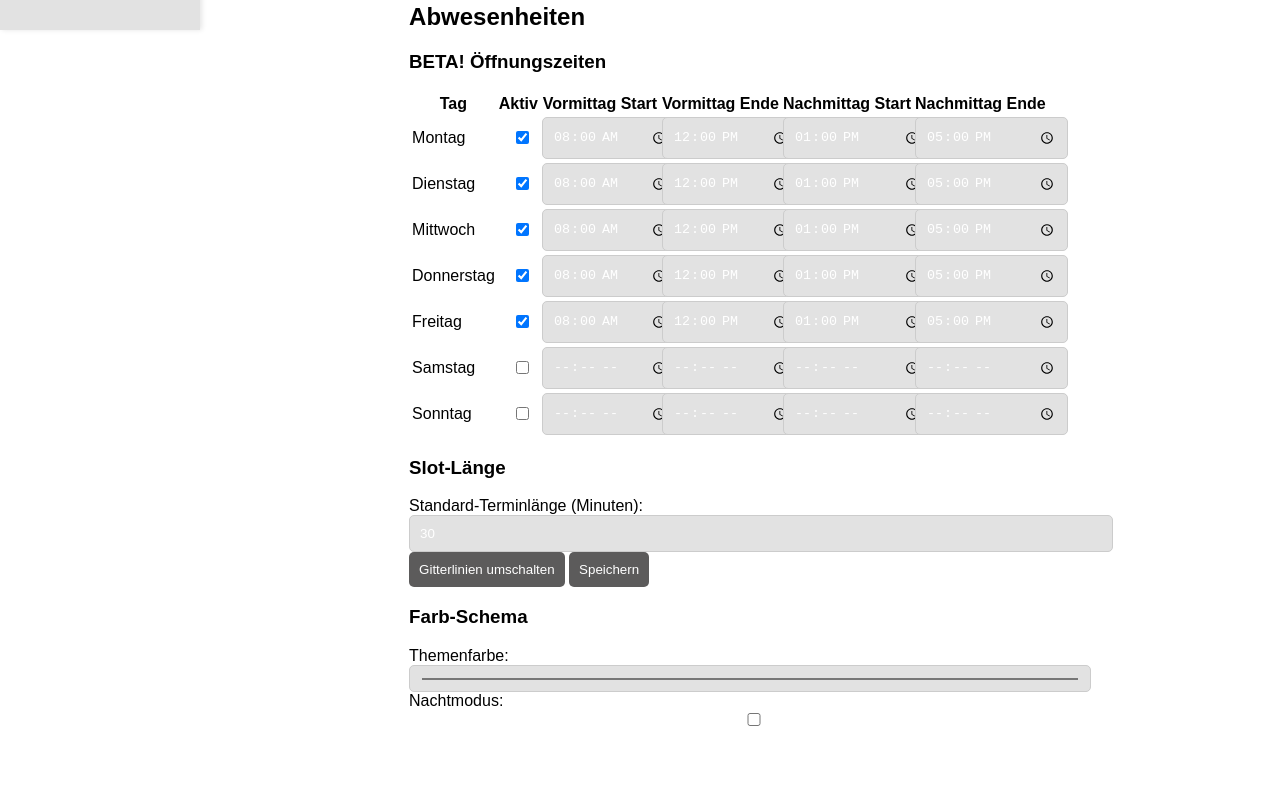
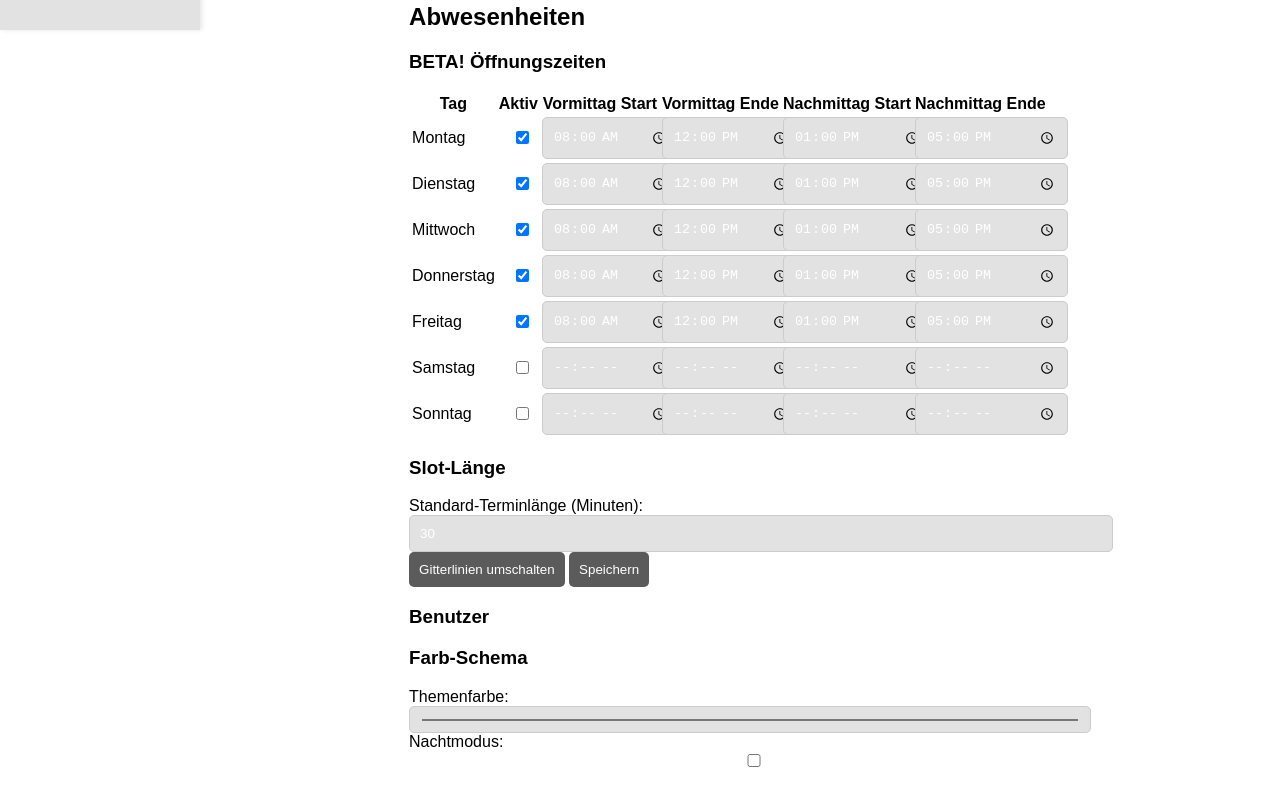
Before and after one commit to Pascal01991/WebApp_Lokal, a website: page backend/secure/dashboard.html in a window 1280 px wide. Shown: the part 790-1595 px from the top of the page. Before the commit the page ends 1560 px from the top, so only its background shows below. Drawn offline with Linux system fonts and the light colour scheme; no server answers; files whose address does not match are found by name.

Commit message:
V6.2_ApoitnmentFormÜberarbeitet.0

```diff
--- a/backend/secure/dashboard.html
+++ b/backend/secure/dashboard.html
@@ -480,6 +480,10 @@
       <button type="button" id="saveWorkingHours">Speichern</button>
   </form>
 
+  <h3>Benutzer</h>
+
+
+
   <h3>Farb-Schema</h3>
               <!-- Farbwahl für das Thema -->
               <div class="form-row">
--- a/frontend/styles.dashboard.css
+++ b/frontend/styles.dashboard.css
@@ -8,6 +8,19 @@ DESIGNVARIABLEN
   --background-medium: #e2e2e2;
   --background-dark: #ffffff;
   --text-color: #000000;
+
+/*Kalender-Farben*/
+
+/*Benutzer 1*/
+  --user1: #24144b; /* Standard-Themenfarbe */
+/*Benutzer 2*/
+  --user2: #143a4b; /* Standard-Themenfarbe */
+/*Benutzer 3*/
+  --user3: #414b14; /* Standard-Themenfarbe */
+/*Benutzer 4*/
+  --user4: #4b142e; /* Standard-Themenfarbe */
+/*Benutzer 5*/
+  --user5: #194b14; /* Standard-Themenfarbe */
 }
 
 body.dark-mode {
@@ -16,6 +29,8 @@ body.dark-mode {
   --background-dark: #000000;
   --text-color: #ffffff;
 }
+
+
 
 /*====================================================================================================================================
 BODY - ALLGEMEIN
@@ -211,7 +226,7 @@ KALENDER
     }
 
     .appointment {
-      background-color: var(--theme-color);
+      background-color: var(--user1);
       position: absolute;
       box-sizing: border-box;
       padding: 2px;
```
